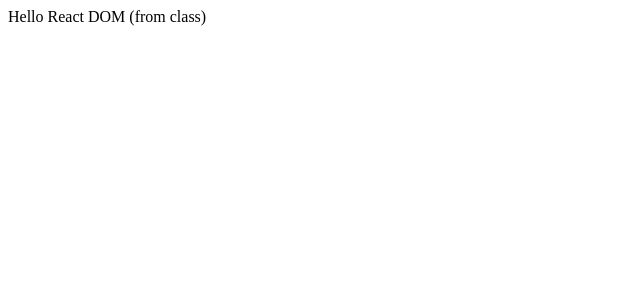
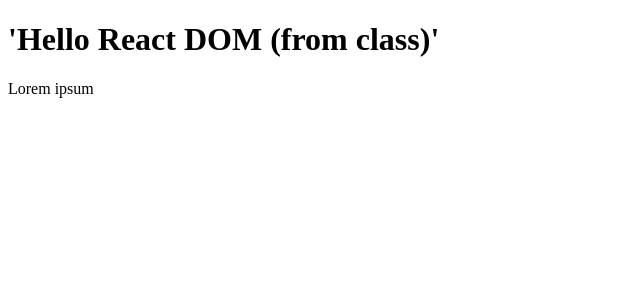
Before and after one commit to YuriiTrofimenko/demo-js-react-dom-simple-2020, a React (Create React App) app: page / in a window 1280 px wide. Shown: the top 300 px of the page, without its empty margins (0-640 px from the left). Built offline with nearby package versions, Linux system fonts and the light colour scheme.

Commit message:
task 2: simple component view

```diff
--- a/src/App.js
+++ b/src/App.js
@@ -2,7 +2,12 @@
 
 class App extends Component {
   render(){
-    return 'Hello React DOM (from class)'
+    return (
+      <>
+        <h1>'Hello React DOM (from class)'</h1>
+        <p>Lorem ipsum</p>
+      </>
+    )
   }
 }
 
```
Also changed, not shown: 1 other file (tests, documents, lock files or other folders).
